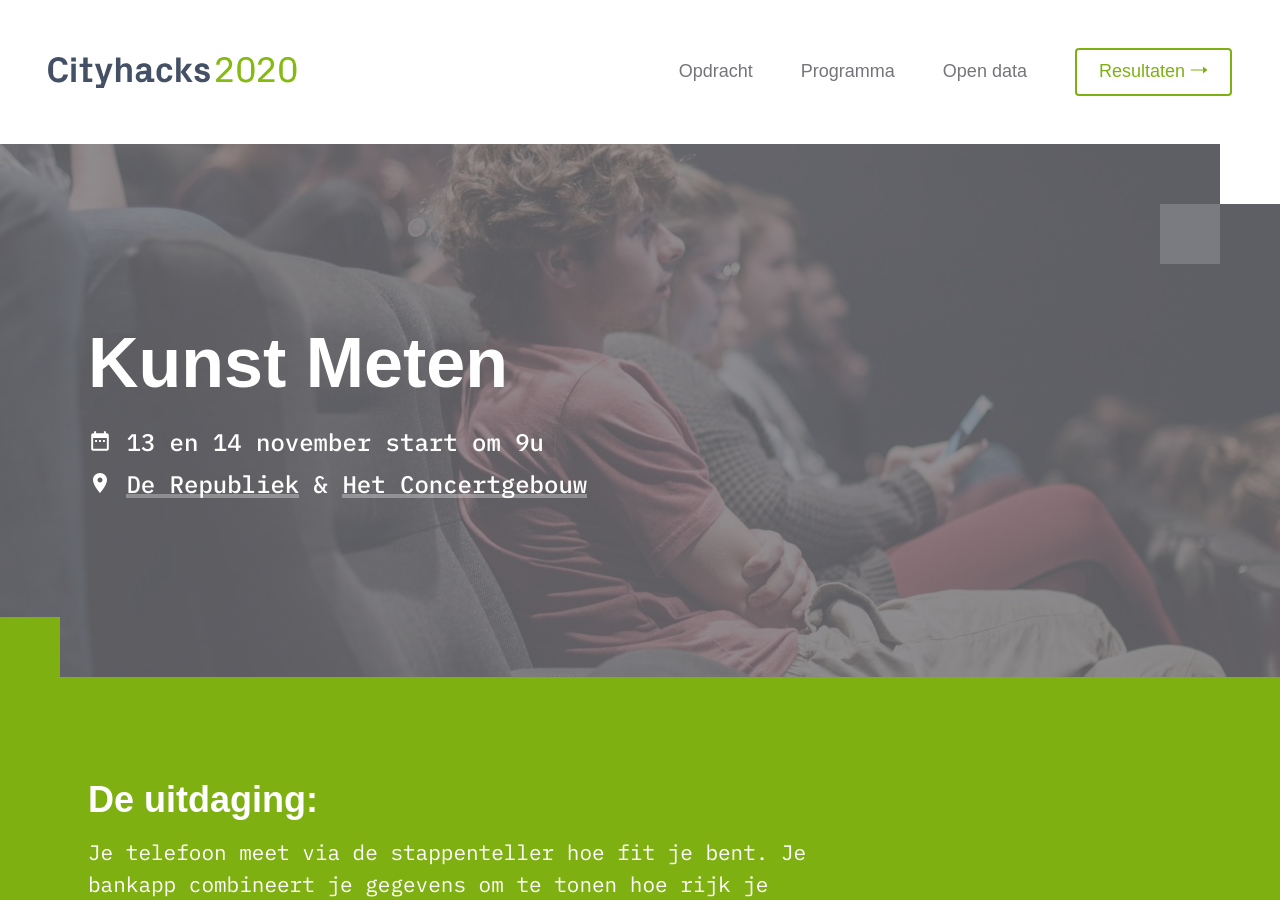
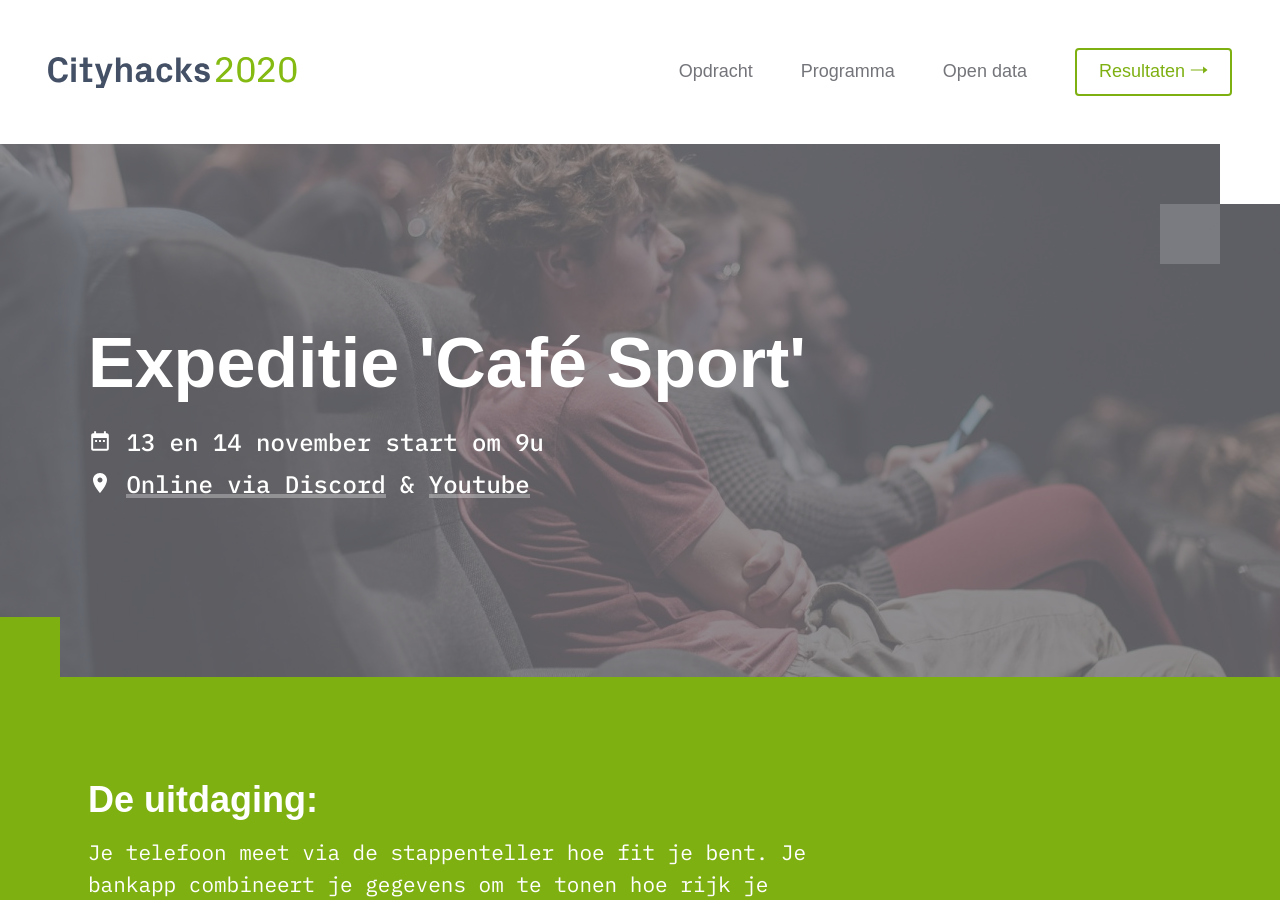
Before and after one commit to nerdlab-be/cityhacks-2020, a Jekyll site: the page built from _pages/index.markdown, in a window 1280 px wide and 900 px high. Built offline with Jekyll 4.4.1, drawn with Linux system fonts in a browser that asks for light colours; some web fonts are replaced.

Commit message:
added title with quotes

```diff
--- a/_pages/index.markdown
+++ b/_pages/index.markdown
@@ -4,11 +4,11 @@ layout: template-index
 permalink: "/"
 #CONTENT
 hero:
-  title: "Kunst Meten"
+  title: "Expeditie 'Café Sport'"
   date: "13 en 14 november start om 9u"
-  location: "De Republiek"
+  location: "Online via Discord"
   locationLink: "https://republiekbrugge.be/"
-  locationTwo: "Het Concertgebouw"
+  locationTwo: "Youtube"
   locationTwoLink: "https://www.concertgebouw.be/"
   image: "/assets/img/jpg/cultuur_hero.jpg"
   imageAlt: "Cityhacks 2020"
```
